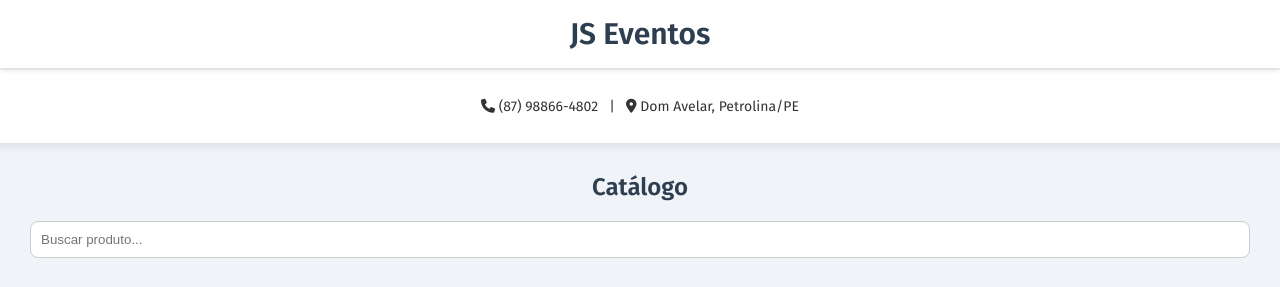
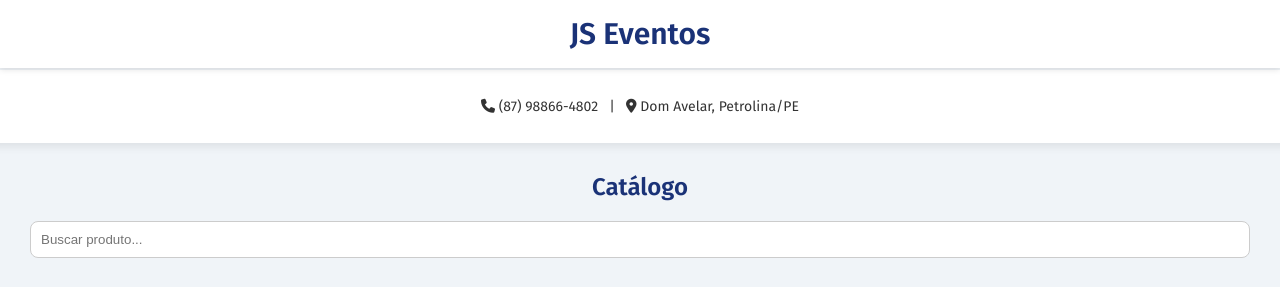
Before and after one commit to SandersonLucas/JS, a plain HTML site: page index.html in a window 1280 px wide. Shown: the top 287 px of the page. Drawn offline with Linux system fonts and the light colour scheme.

Commit message:
Update estilos.css

```diff
--- a/css/estilos.css
+++ b/css/estilos.css
@@ -1,7 +1,7 @@
    :root {
       --cor-fundo: #f0f4f8;
       --cor-card: #ffffff;
-      --cor-texto: #2c3e50;
+      --cor-texto: #1a3277;
       --cor-botao: #27ae60;
       --cor-botao-hover: #219150;
     }
```
